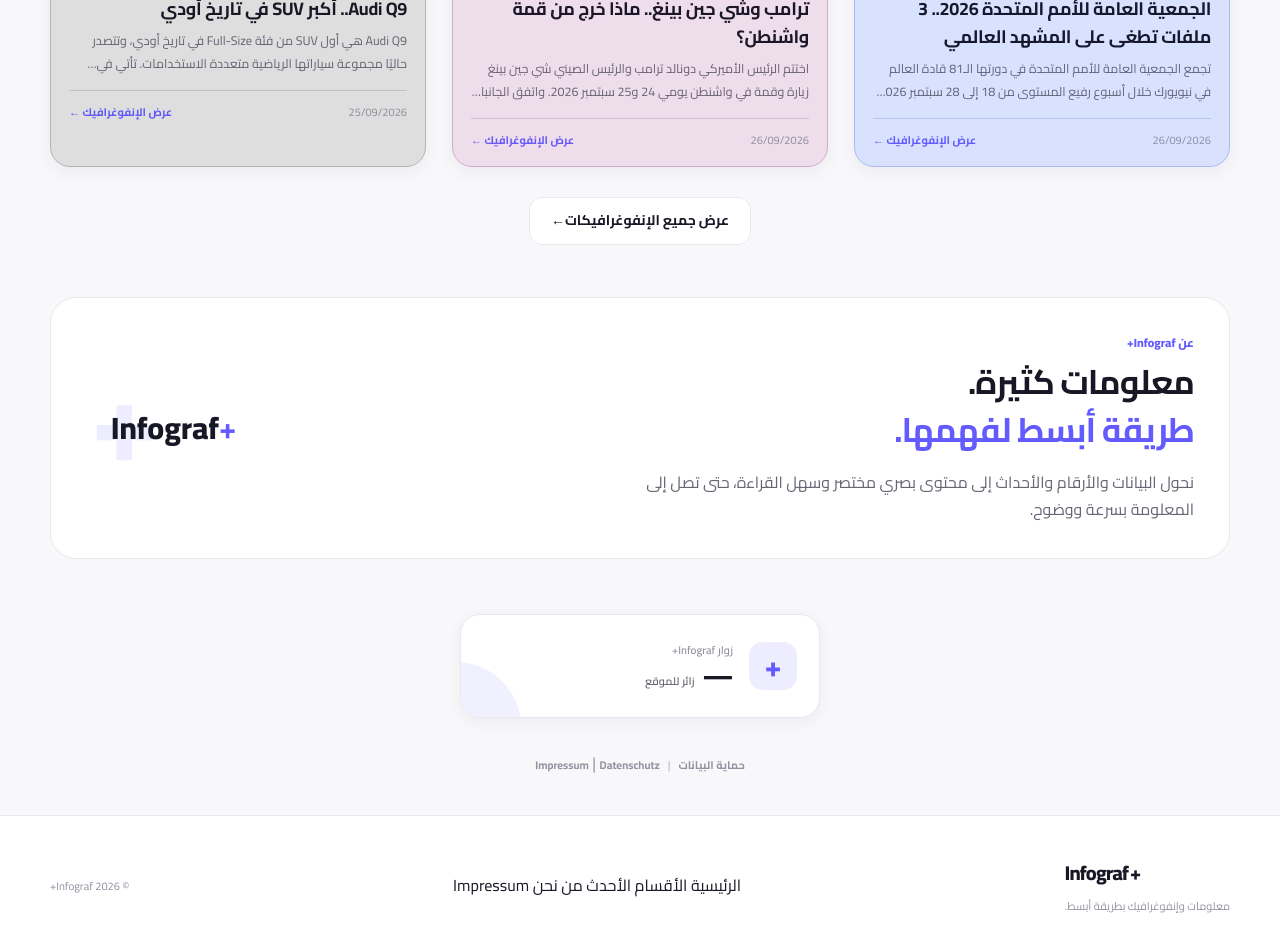
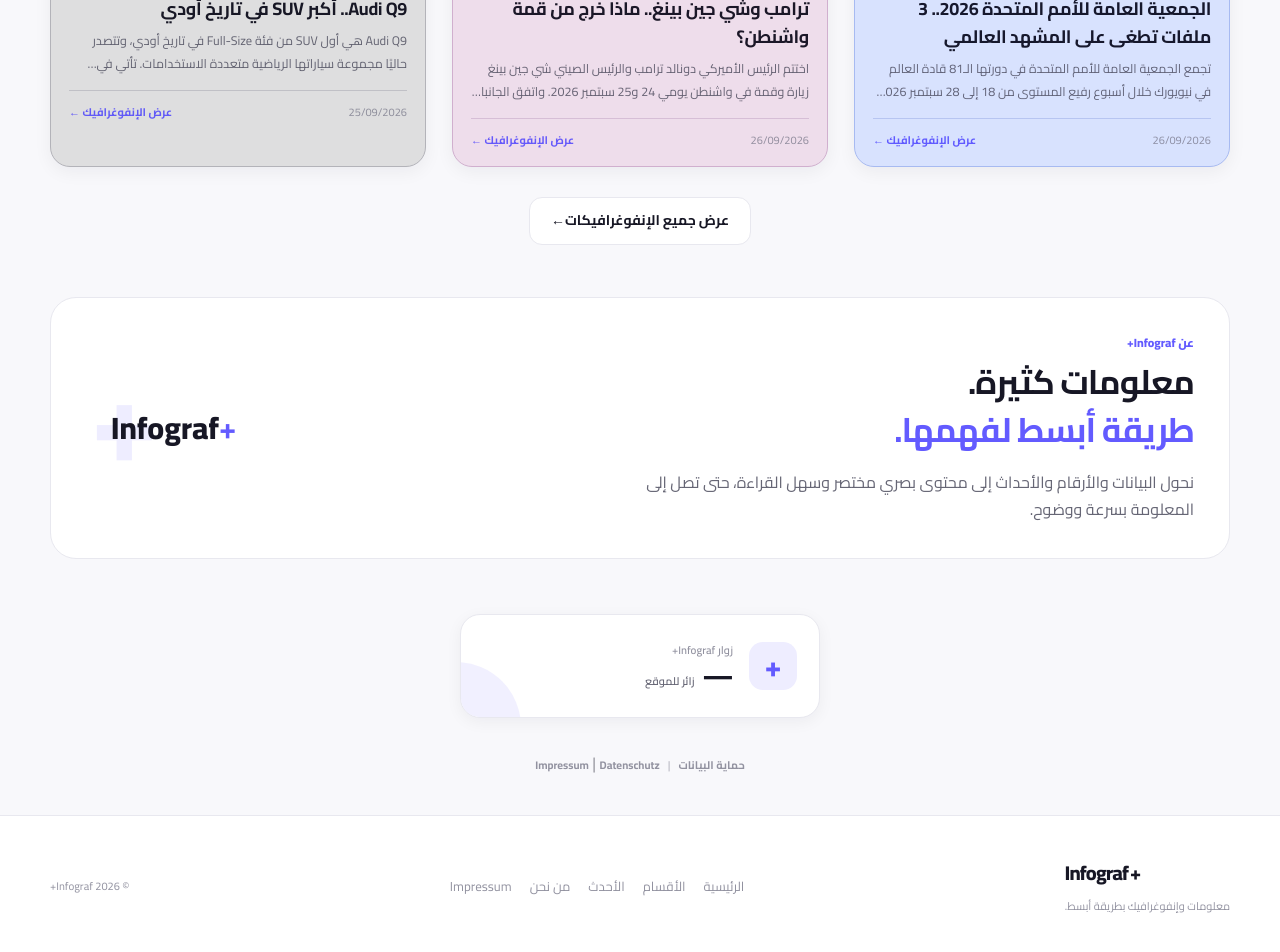
Before and after one commit to dilgash92/infograf-plus, a Jekyll site: the page built from index.html, in a window 1280 px wide and 1400 px high, scrolled down 1250 px. Shown: the part 444-1396 px from the top of the window. Built offline with Jekyll 4.4.1, drawn with Linux system fonts in a browser that asks for light colours.

Commit message:
Protect header and style footer links

```diff
--- a/assets/css/style.css
+++ b/assets/css/style.css
@@ -281,6 +281,10 @@
     flex: 0 0 40px;
   }
 
+  .footer-links {
+    gap: 8px 14px;
+  }
+
   @media (max-width: 380px) {
     .header-inner {
       gap: 6px;
@@ -1578,6 +1582,31 @@
   color: var(--text-light);
 
   font-size: 11px;
+}
+
+.footer-links {
+  display: flex;
+  align-items: center;
+  justify-content: center;
+  flex-wrap: wrap;
+  gap: 8px 18px;
+}
+
+.footer-links a {
+  color: var(--text-light);
+  text-decoration: none;
+  font-size: 13px;
+  transition: color .2s ease;
+}
+
+.footer-links a:hover,
+.footer-links a:focus-visible {
+  color: var(--text);
+}
+
+.site-header .about-header-mobile {
+  display: none !important;
+  visibility: hidden !important;
 }
 
 
```
